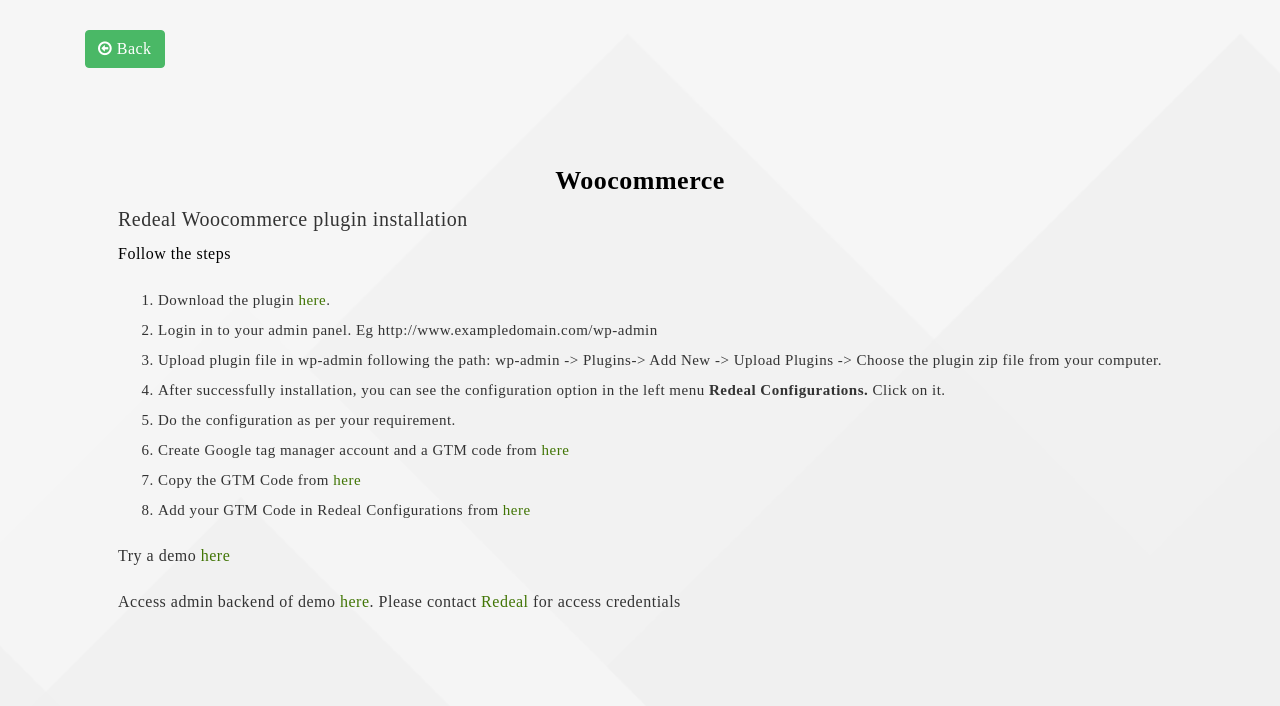
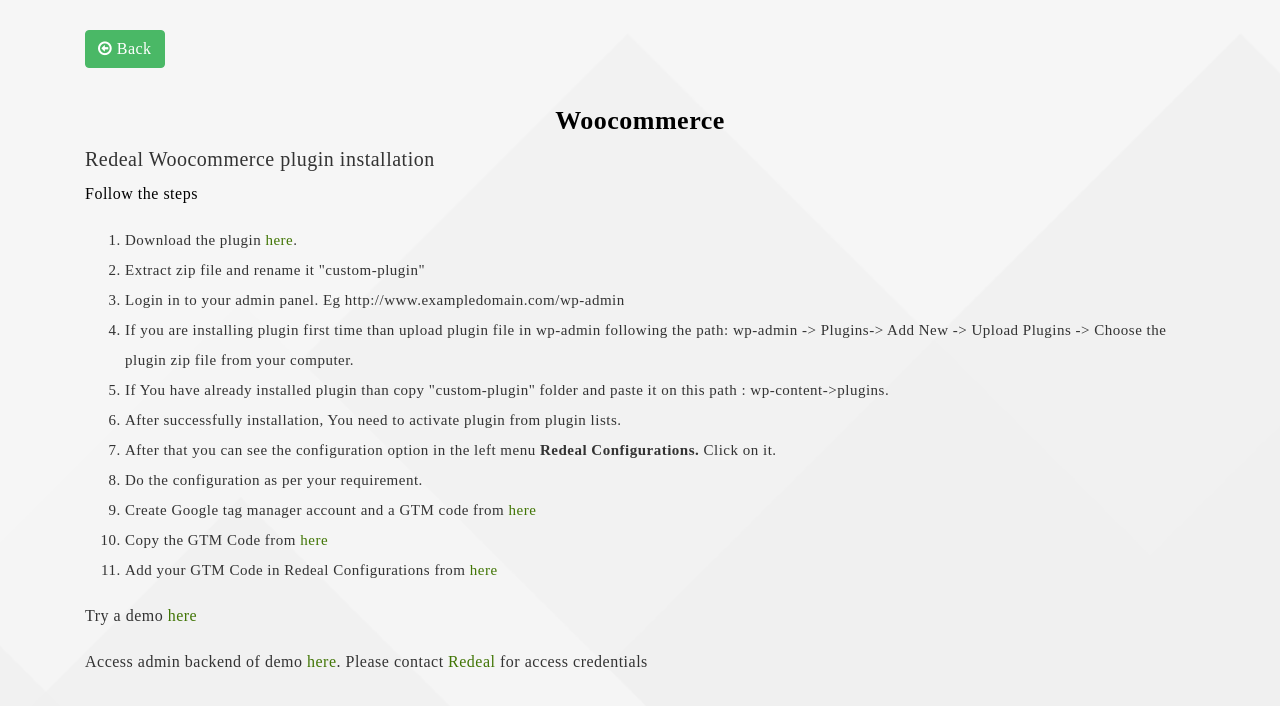
Before and after one commit to Redealdev/RedealInstallation, a plain HTML site: page woocommerce-detail.html in a window 1280 px wide. Drawn offline with nearby package versions, Linux system fonts and the light colour scheme.

Commit message:
Steps updated.
1) Woocommerce Steps and plugin link updated.
2) Magento 1  Steps and plugin link updated.
3) Magento 2  Steps and plugin link updated.

```diff
--- a/woocommerce-detail.html
+++ b/woocommerce-detail.html
@@ -24,13 +24,16 @@
             <h5>Redeal Woocommerce plugin installation</h5>
             <p class="stepsbelow">Follow the steps</p>
             <ol class="loweralpha">
-                <li>Download the plugin <a class="sourcelink-detail" href="https://github.com/Redealdev/RedealPlugin-Woocommerce/archive/1.1.zip">here</a>.
+                <li>Download the plugin <a class="sourcelink-detail" href="https://github.com/Redealdev/RedealPlugin-Woocommerce/archive/Woo-1.0.3.zip">here</a>.
                 </li>
+				<li>Extract zip file and rename it "custom-plugin"</li>
                 <li>Login in to your admin panel. Eg http://www.exampledomain.com/wp-admin
                 </li>
-                <li>Upload plugin file in wp-admin following the path: wp-admin -> Plugins-> Add New -> Upload Plugins -> Choose the plugin zip file from your computer.
+                <li>If you are installing plugin first time than upload plugin file in wp-admin following the path: wp-admin -> Plugins-> Add New -> Upload Plugins -> Choose the plugin zip file from your computer.
                 </li>
-                <li>After successfully installation, you can see the configuration option in the left menu <b>Redeal Configurations.</b> Click on it.
+				<li>If You have already installed plugin than copy "custom-plugin" folder and paste it on this path : wp-content->plugins.
+                <li>After successfully installation, You need to activate plugin from plugin lists.</li>
+				<li>After that you can see the configuration option in the left menu <b>Redeal Configurations.</b> Click on it.
                 </li>
                 <li>Do the configuration as per your requirement.</li>
                 <li>Create Google tag manager account and a GTM code from <a class="sourcelink-detail" href="images/GTM1.png">here</a>
```
Also changed, not shown: magentoone-detail.html (+4 -5 lines), magentotwo-detail.html (+5 -7 lines).
